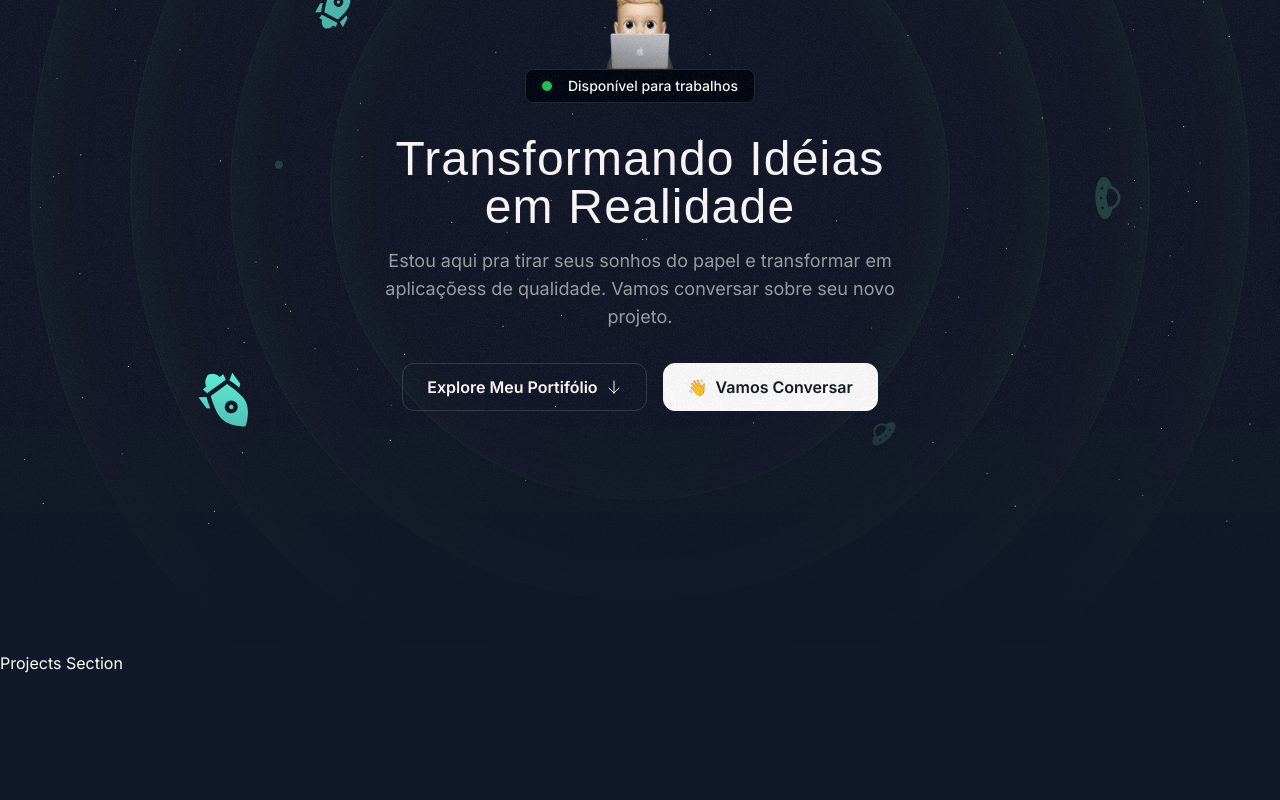
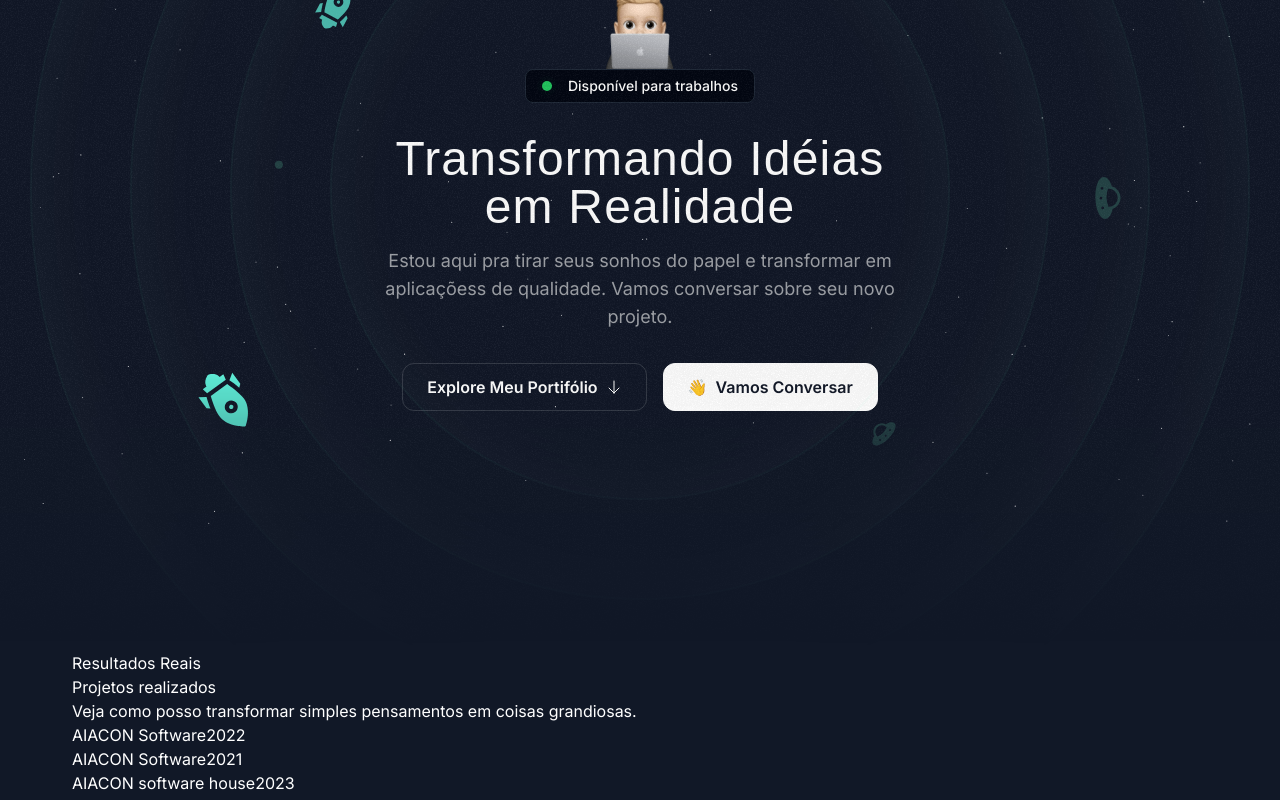
Before and after one commit to lucazolvr/portifoliosite, a Next.js app: page / in a window 1280 px wide. Shown: the part 271-1071 px from the top of the page. Built offline with nearby package versions, Linux system fonts and the light colour scheme; a web font is replaced by a local one.

Commit message:
update ProjectsSection with new company names and enhance project display

```diff
--- a/src/sections/Projects.tsx
+++ b/src/sections/Projects.tsx
@@ -4,7 +4,7 @@ import aiStartupLandingPage from "@/assets/images/ai-startup-landing-page.png";
 
 const portfolioProjects = [
   {
-    company: "Acme Corp",
+    company: "AIACON Software",
     year: "2022",
     title: "Dark Saas Landing Page",
     results: [
@@ -16,7 +16,7 @@ const portfolioProjects = [
     image: darkSaasLandingPage,
   },
   {
-    company: "Innovative Co",
+    company: "AIACON Software",
     year: "2021",
     title: "Light Saas Landing Page",
     results: [
@@ -28,7 +28,7 @@ const portfolioProjects = [
     image: lightSaasLandingPage,
   },
   {
-    company: "Quantum Dynamics",
+    company: "AIACON software house",
     year: "2023",
     title: "AI Startup Landing Page",
     results: [
@@ -42,5 +42,21 @@ const portfolioProjects = [
 ];
 
 export const ProjectsSection = () => {
-  return <div>Projects Section</div>;
+  return <div>
+    <div className="container">
+      <p>Resultados Reais</p>
+      <h2>Projetos realizados</h2>
+      <p>Veja como posso transformar simples pensamentos em coisas grandiosas.</p>
+      <div>
+        {portfolioProjects.map(project =>(
+          <div key={project.title}>
+            <div>
+              <span>{project.company}</span>
+              <span>{project.year}</span>
+              </div>
+          </div>
+        ))}
+      </div>
+    </div>
+  </div>;
 };
```
